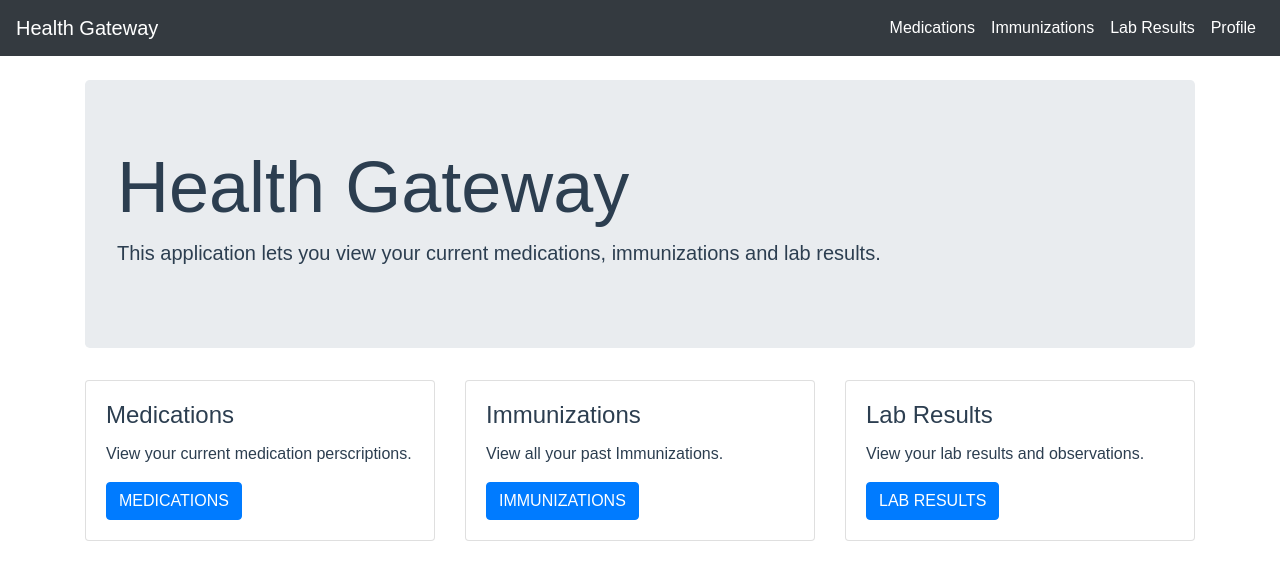
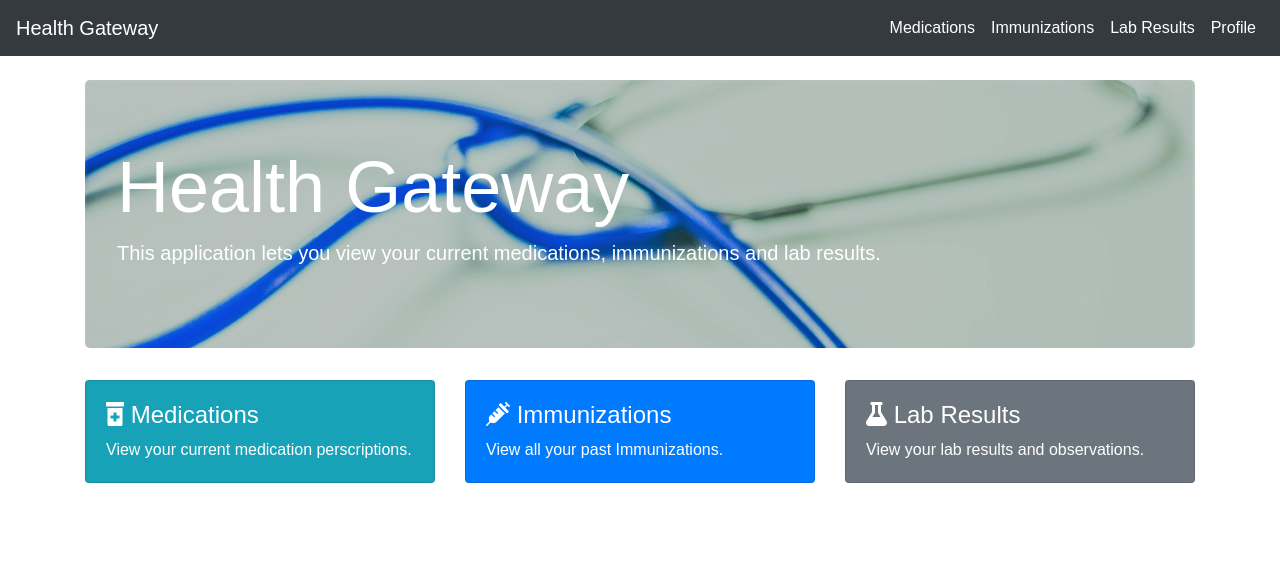
Before and after one commit to Quartech/Patient-Portal, a Vue app: page / in a window 1280 px wide. Shown: the top 580 px of the page. Built offline with nearby package versions, Linux system fonts and the light colour scheme; what vue-resource would draw is missing.

Commit message:
Styled homepage

```diff
--- a/src/main.js
+++ b/src/main.js
@@ -12,11 +12,18 @@ import { FontAwesomeIcon } from '@fortawesome/vue-fontawesome';
 /* FontAwesome Icons */
 import { faSyncAlt } from '@fortawesome/free-solid-svg-icons';
 import { faArrowsAltV } from '@fortawesome/free-solid-svg-icons';
+import { faFlask } from '@fortawesome/free-solid-svg-icons';
+import { faSyringe } from '@fortawesome/free-solid-svg-icons';
+import { faPrescriptionBottleAlt } from '@fortawesome/free-solid-svg-icons';
+
 Vue.config.productionTip = false;
 
 Vue.component('font-awesome-icon', FontAwesomeIcon);
 library.add(faSyncAlt);
 library.add(faArrowsAltV);
+library.add(faPrescriptionBottleAlt);
+library.add(faSyringe);
+library.add(faFlask);
 
 Vue.use(BootstrapVue);
 Vue.use(VueResource);
--- a/src/views/Home.vue
+++ b/src/views/Home.vue
@@ -1,6 +1,6 @@
 <template>
   <div class="container">
-    <b-jumbotron>
+    <b-jumbotron text-variant="white">
       <template slot="header">Health Gateway</template>
       <template slot="lead">
         This application lets you view your current medications, immunizations and lab results.
@@ -9,27 +9,33 @@
     <div class="page-body">
       <b-row>
         <b-col>
-          <b-card title="Medications">
+          <b-card class="clickable-card" bg-variant="info" text-variant="white" @click="redirect('medications')">
+            <h4 class="card-top">
+              <font-awesome-icon icon="prescription-bottle-alt"></font-awesome-icon> Medications
+            </h4>
             <p class="card-text">
               View your current medication perscriptions.
             </p>
-            <button class="btn btn-primary" @click="redirect('medications')">MEDICATIONS</button>
           </b-card>
         </b-col>
         <b-col>
-          <b-card title="Immunizations">
+          <b-card class="clickable-card" bg-variant="primary" text-variant="white" @click="redirect('immunizations')">
+            <h4 class="card-top">
+              <font-awesome-icon icon="syringe"></font-awesome-icon> Immunizations
+            </h4>
             <p class="card-text">
               View all your past Immunizations.
             </p>
-            <button class="btn btn-primary" @click="redirect('immunizations')">IMMUNIZATIONS</button>
           </b-card>
         </b-col>
         <b-col>
-          <b-card title="Lab Results">
+          <b-card class="clickable-card" bg-variant="secondary" text-variant="white" @click="redirect('lab-results')">
+            <h4 class="card-top">
+              <font-awesome-icon icon="flask"></font-awesome-icon> Lab Results
+            </h4>
             <p class="card-text">
               View your lab results and observations.
             </p>
-            <button class="btn btn-primary" @click="redirect('lab-results')">LAB RESULTS</button>
           </b-card>
         </b-col>
       </b-row>
@@ -43,7 +49,8 @@ export default {
   name: "Home",
   components: {},
   data: () => {
-    return {};
+    return {
+    };
   },
   methods: {
     redirect(path) {
@@ -52,3 +59,12 @@ export default {
   }
 };
 </script>
+<style scoped>
+  .clickable-card:hover {
+    cursor: pointer;
+  }
+  .jumbotron {
+    background-image: url("../assets/cover.jpeg");
+    background-size: cover;
+  }
+</style>
```
Also changed, not shown: src/views/Welcome.vue (added, +11 -0 lines).
